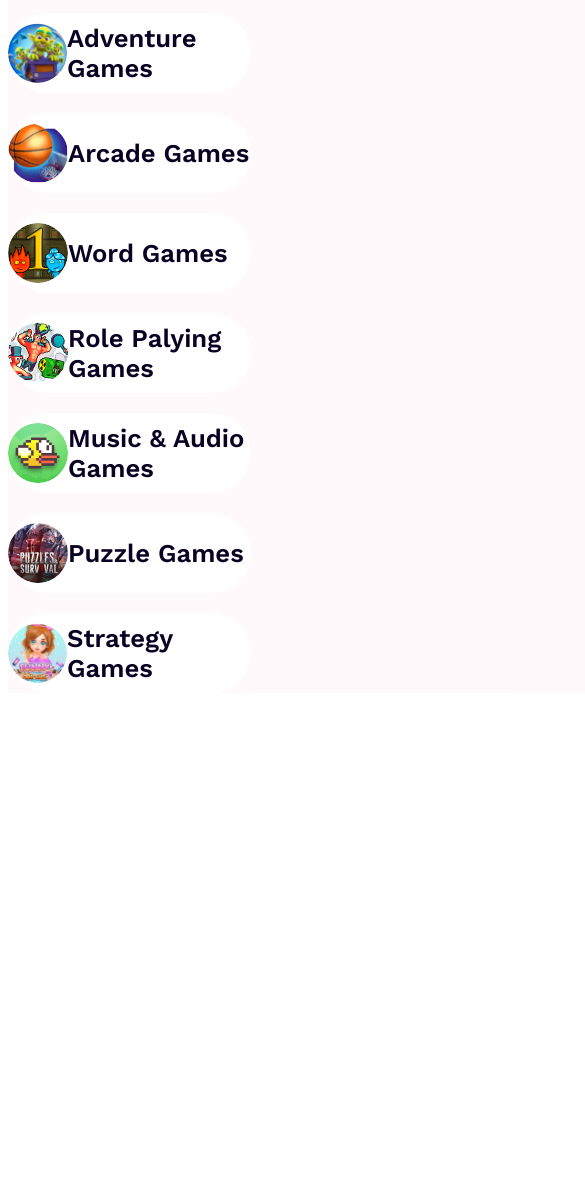
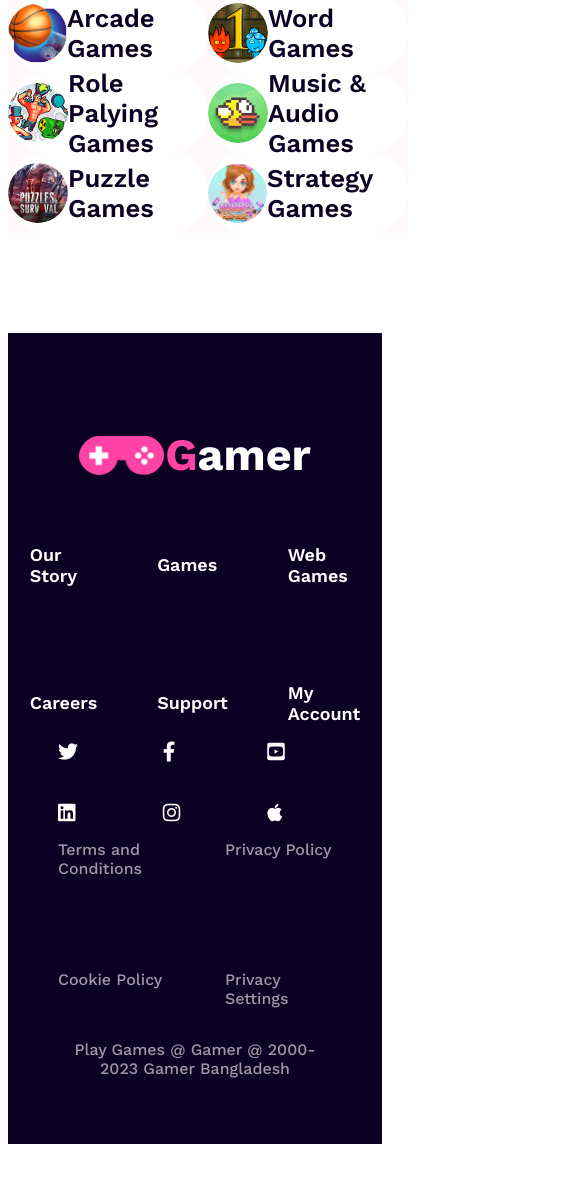
Before and after one commit to Rajib4375/second-assignment-gamer, a plain HTML site: page index.html in a window 390 px wide. Shown: the part 4738-5921 px from the top of the page, 585 px wide, since content can reach past the window. Before the commit the page ends 5439 px from the top, so only its background shows below. Drawn offline with nearby package versions, Linux system fonts and the light colour scheme.

Commit message:
finished fotter section responsive

```diff
--- a/index.html
+++ b/index.html
@@ -135,7 +135,40 @@
         </section>
 
     </main>
-    <footer>
+    <footer class="footer-section">
+        <div class="footer-heading">
+            <img src="image/Frame.png" alt="">
+            <p><span class="span-g">G</span>amer</p>
+
+        </div>
+        <div class="story-name">
+            <p>Our Story</p>
+            <p>Games</p>
+            <p>Web Games</p>
+            <p>Careers</p>
+            <p>Support</p>
+            <p>My Account</p>
+        </div>
+        <div class="icon-section">
+            <span><i class="fa-brands fa-twitter" style="color: rgba(255, 255, 255, 1);"></i></span>
+            <span><i class="fa-brands fa-facebook-f" style="color: rgba(255, 255, 255, 1);"></i></span>
+            <span><i class="fa-brands fa-square-youtube" style="color: rgba(255, 255, 255, 1);"></i></span>
+            <span><i class="fa-brands fa-linkedin" style="color: rgba(255, 255, 255, 1);"></i></span>
+            <span><i class="fa-brands fa-instagram" style="color: rgba(255, 255, 255, 1);"></i></span>
+            <span><i class="fa-brands fa-apple" style="color: rgba(255, 255, 255, 1);"></i></span>
+
+
+        </div>
+        <div class="policy-section">
+            <p>Terms and Conditions</p>
+            <p>Privacy Policy</p>
+            <p>Cookie Policy</p>
+            <p>Privacy Settings</p>
+        </div>
+
+            <p class="gmail">Play Games @ Gamer @ 2000-2023 Gamer Bangladesh</p>
+
+
 
     </footer>
 
--- a/style/gamer.css
+++ b/style/gamer.css
@@ -216,7 +216,7 @@ font-family: 'Work Sans', sans-serif;
 
 }
 .games-title{
-    width: 243px;
+    width: 262px;
     height: 80px;
     border-radius: 50px;
     background: #ffffff;
@@ -234,6 +234,58 @@ font-family: 'Work Sans', sans-serif;
     font-size: 1.6rem;
     font-weight: 600;
 }
+/* footer section style */
+.footer-section {
+    /* max-width: 1920px; */
+    margin: 100px auto;
+     background: #0B0223;
+     padding: 50px;
+}
+.footer-heading{
+    display: flex;
+    align-items: center;
+    justify-content: center;
+}
+
+.footer-heading img {
+    width: 86px;
+     height: 40px
+
+}
+.footer-heading p{
+    color: #FFF;
+    font-size: 2.8rem;
+    font-weight: 700;
+}
+.story-name {
+    color: #FFF;
+    font-size: 1.12rem;
+    font-weight: 600;
+    display: flex;
+    align-items: center;
+    justify-content: center;
+    gap: 60px;
+
+}
+.icon-section {
+    display: flex;
+    justify-content: center;
+    gap: 40px;
+
+}
+.policy-section {
+    color: rgba(255, 255, 255, 0.60);
+    font-weight: 500;
+    display: flex;
+    justify-content: center;
+    gap: 60px;
+
+}
+.gmail {
+    color: rgba(255, 255, 255, 0.60);
+    font-weight: 500;
+    text-align: center;
+}
 
 
 
@@ -250,8 +302,7 @@ font-family: 'Work Sans', sans-serif;
         .nav-items-container,
         .banner-section,
         .funny-videos-card,
-        .play-instantly,
-        .button-container
+        .play-instantly
 
         {
             flex-direction: column;
@@ -280,14 +331,33 @@ font-family: 'Work Sans', sans-serif;
              gap: 50px;
              max-width: 300px;
         }
+        .button-container {
+            display: grid;
+            grid-template-columns: repeat(2, 1fr);
+            max-width: 400px;
+            gap: 0;
+
+        }
+        .games-title {
+            width: auto;
+
+        }
         .img-badge {
             max-width: 300px;
         }
         .play-title{
             font-size: 1.25rem;
         }
-
-
+        .story-name,
+        .icon-section
+        {
+            display: grid;
+            grid-template-columns: repeat(3, 1fr);
+        }
+        .policy-section{
+            display: grid;
+            grid-template-columns: repeat(2, 1fr);
+        }
 
 
 
@@ -319,5 +389,10 @@ font-family: 'Work Sans', sans-serif;
             gap: 0px;
 
        }
+       .button-container {
+        display: grid;
+        grid-template-columns: repeat(2, 1fr);
+        max-width: 800px;
+       }
 
       }
```
